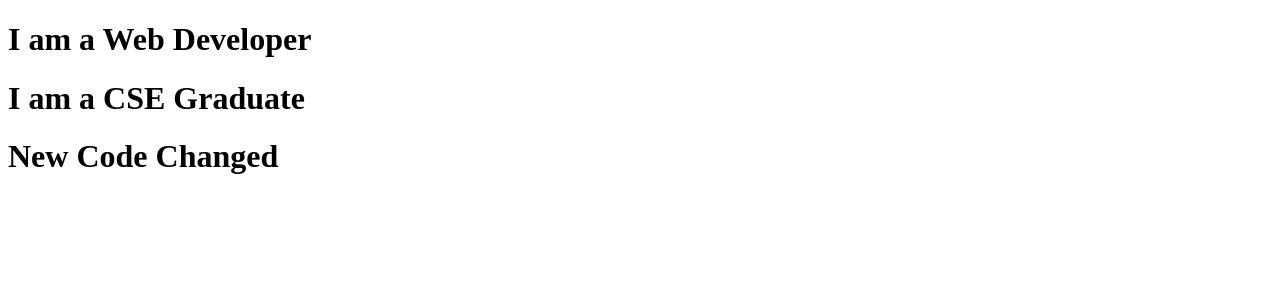
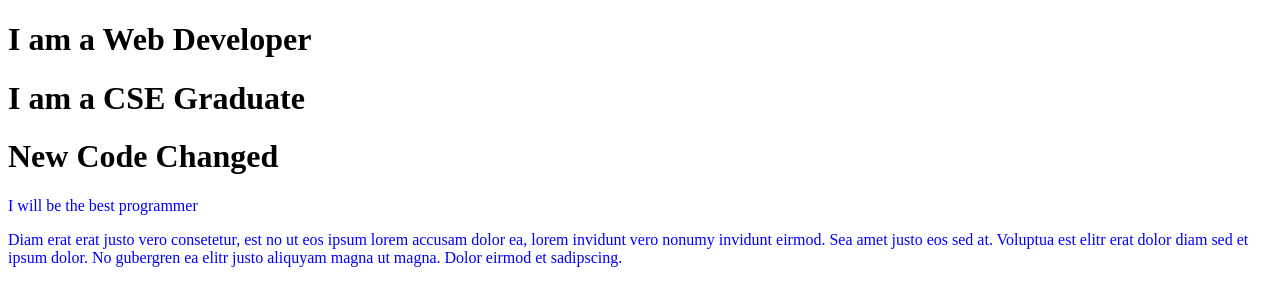
Before and after one commit to Moshin1524/my-first-repo, a plain HTML site: page index.html in a window 1280 px wide. Drawn offline with Linux system fonts and the light colour scheme.

Commit message:
updated code

```diff
--- /dev/null
+++ b/index.css
@@ -0,0 +1,3 @@
+p{
+    color: blue;
+}
--- a/index.html
+++ b/index.html
@@ -4,11 +4,16 @@
         <meta charset="UTF-8">
         <meta http-equiv="X-UA-Compatible" content="IE=edge">
         <meta name="viewport" content="width=device-width, initial-scale=1.0">
+        <link rel="stylesheet" href="index.css">
         <title>MY-First_Repo</title>
     </head>
     <body>
         <h1>I am a Web Developer</h1>
         <h1>I am a CSE Graduate</h1>
         <h1> New Code Changed</h1>
+        <p>I will be the best programmer</p>
+        <p>
+            Diam erat erat justo vero consetetur, est no ut eos ipsum lorem accusam dolor ea, lorem invidunt vero nonumy invidunt eirmod. Sea amet justo eos sed at. Voluptua est elitr erat dolor diam sed et ipsum dolor. No gubergren ea elitr justo aliquyam magna ut magna. Dolor eirmod et sadipscing.
+        </p>
     </body>
 </html>
```
